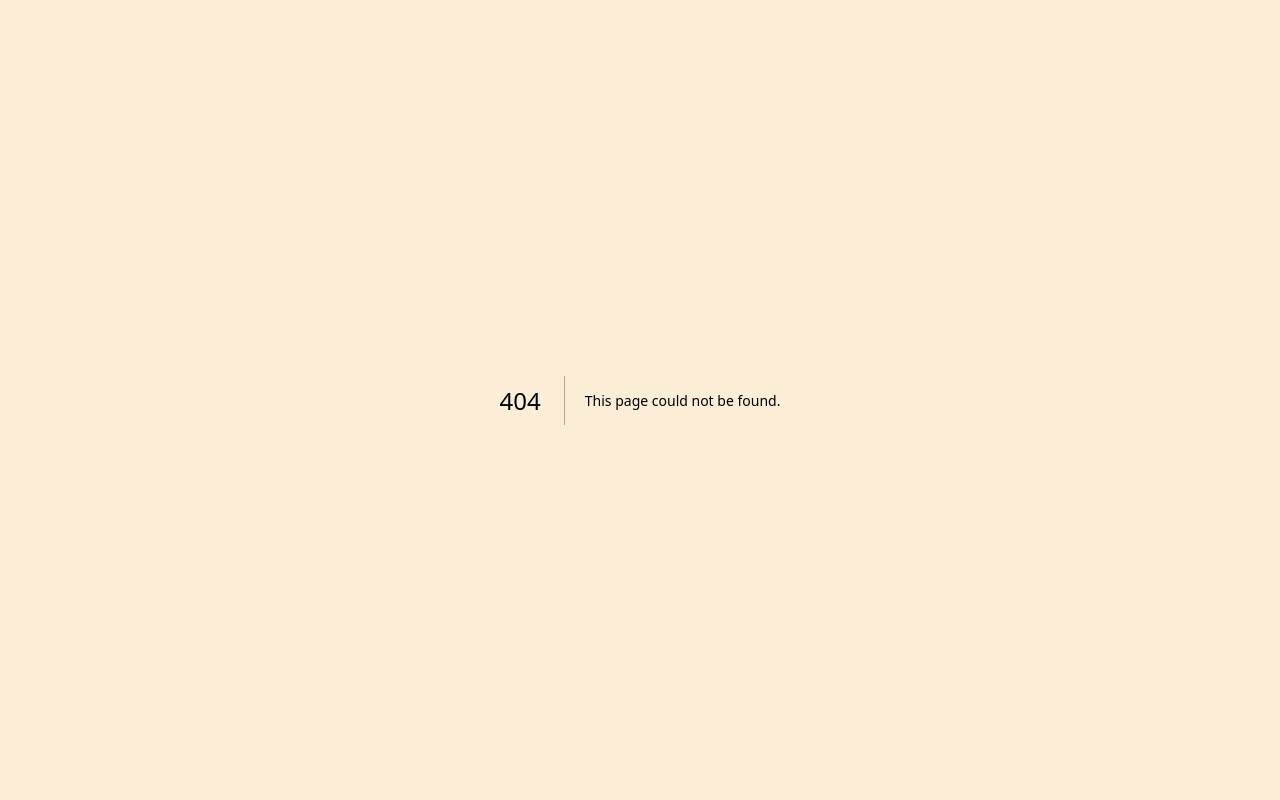
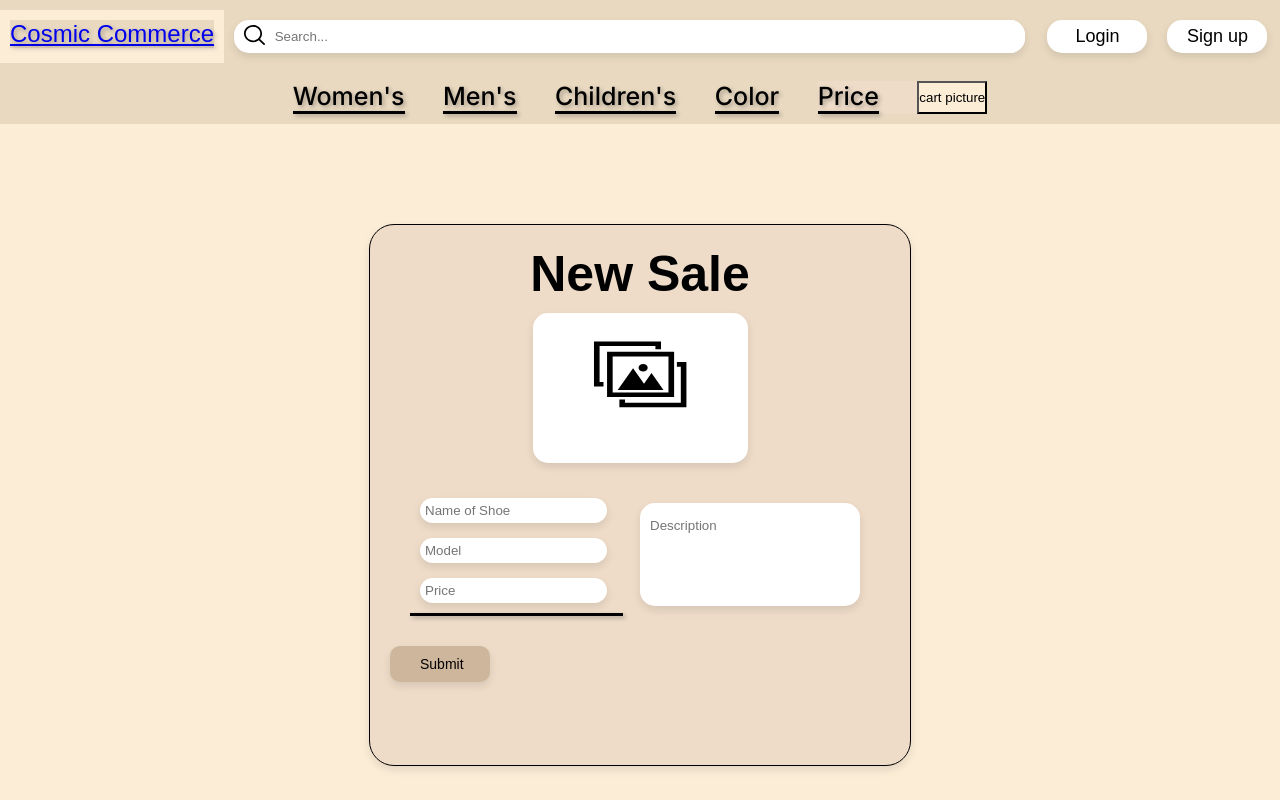
Before and after one commit to GenerelSchwerz/3030-final-project, a Next.js app: page /user in a window 1280 px wide. Before the commit this address had no page. Built offline with nearby package versions, Linux system fonts and the light colour scheme; no server answers.

Commit message:
nav bar button setup

```diff
--- a/src/app/components/nav/NavBar2.js
+++ b/src/app/components/nav/NavBar2.js
@@ -1,3 +1,4 @@
+
 import "./NavBar2.css";
 import LoginModal from "../loginModal/LoginModal";
 import SignupModal from "../signupModal/SignupModal";
@@ -68,7 +69,7 @@ export default function NavBar() {
 	<>
     <nav className="navigationBar">
       <div className="upperNav">
-        <h1 className="websiteName"> Cosmic Commerce </h1>
+        <Link href="/"><h1 className="websiteName"> Cosmic Commerce </h1></Link>
         <div className="searchbarcontainer">
           <img
             className="searchicon"
@@ -84,7 +85,7 @@ export default function NavBar() {
           </div>
         ) : (
           <div className="loggedInButtons">
-		    <Link href="/"><button>Home</button></Link>
+			<button>user picture</button>
 			<button>Messages picture</button>
 			<button onClick={onSignOutHandler}>Sign out</button>
 		  </div>
--- a/src/app/add-item/page.js
+++ b/src/app/user/page.js
@@ -2,14 +2,15 @@
 
 import NavBar from "../components/nav/NavBar2";
 import AddPopup from "../components/addPopup/AddPopup";
-import LoginModal from "../components/loginModal/LoginModal";
-import SignupModal from "../components/signupModal/SignupModal";
+import { AuthProvider } from "../context";
 
 export default function Home() {
   return (
     <>
+	<AuthProvider>
       <NavBar auth={true} />
       <AddPopup />
+	</AuthProvider>
     </>
   );
 }
```
